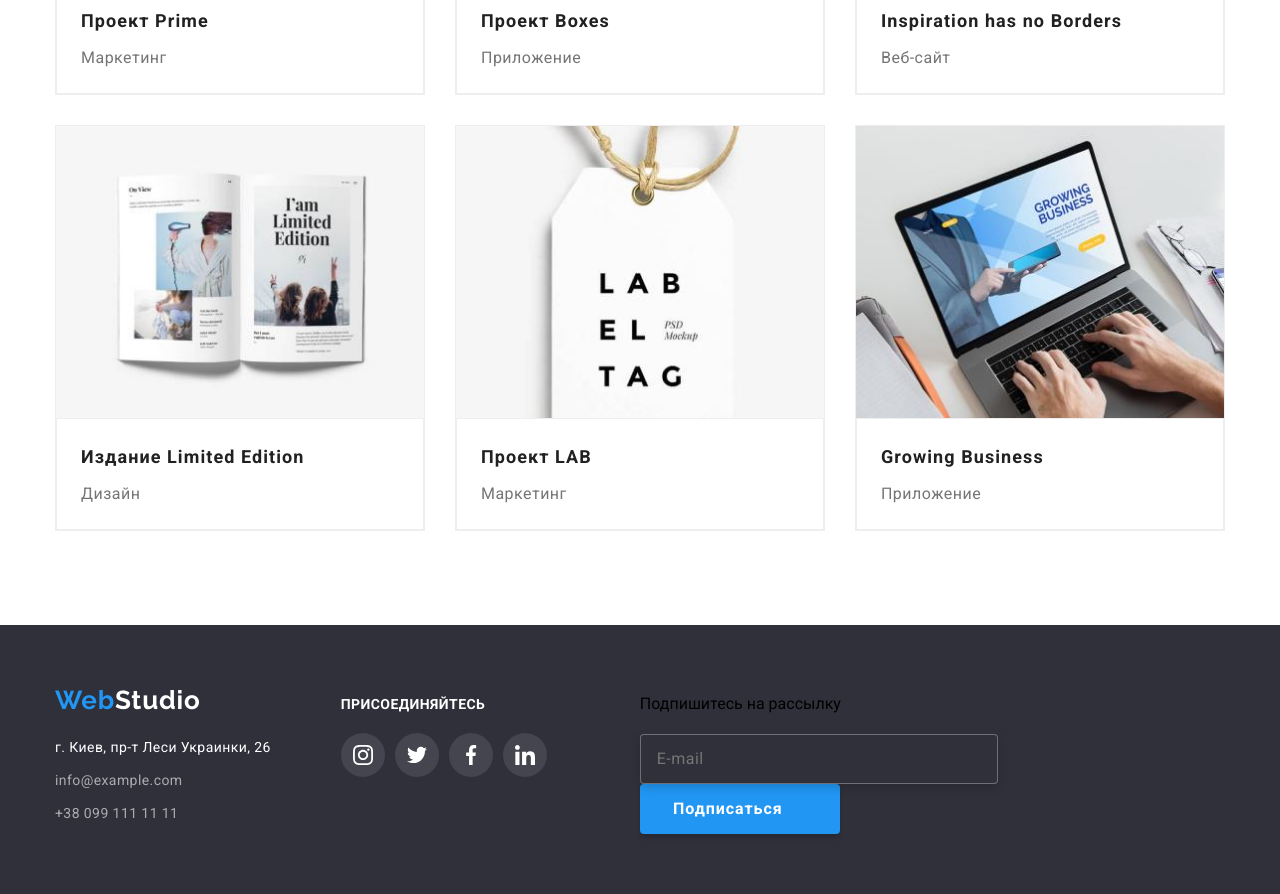
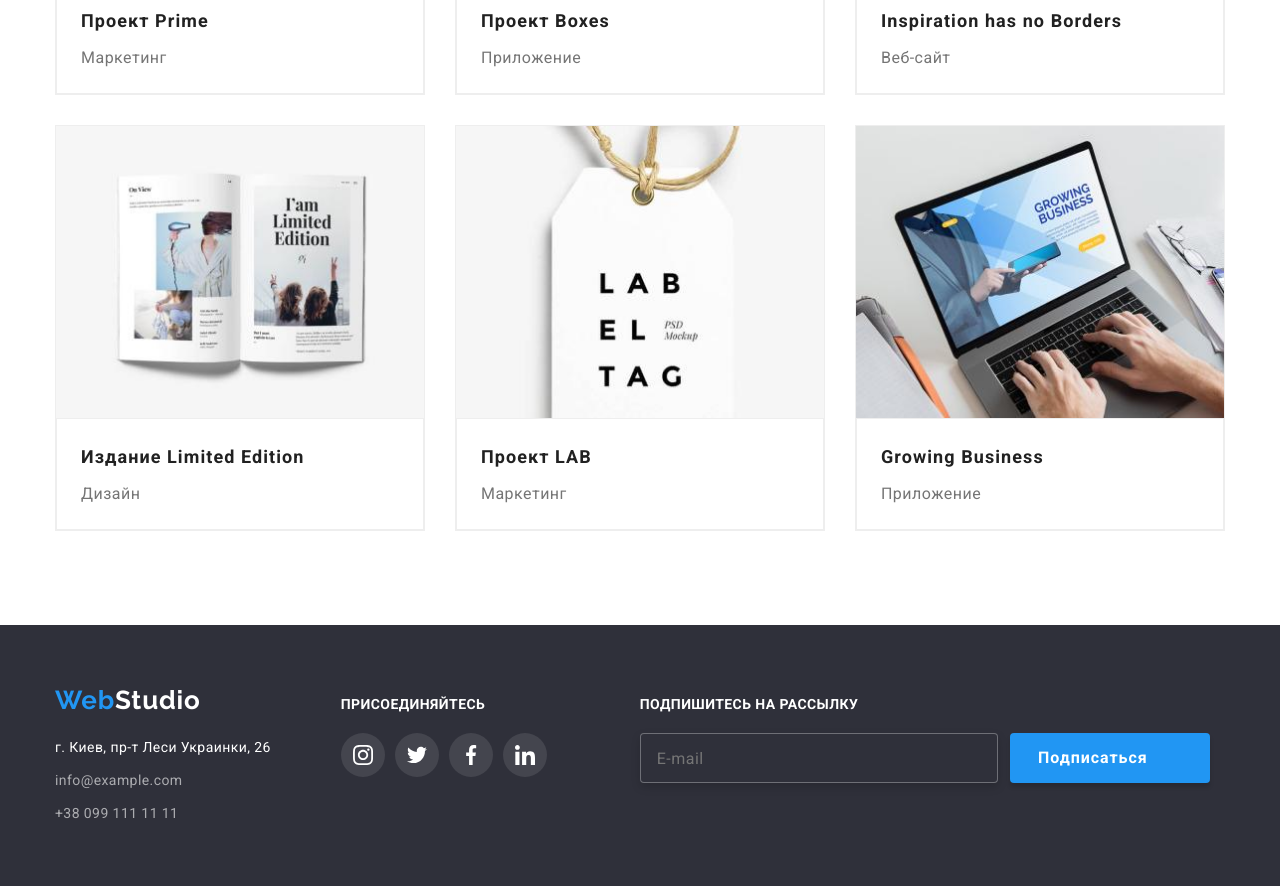
Before and after one commit to dmitrijkrot/goit-markup-hw-06, a plain HTML site: page portfolio.html in a window 1280 px wide. Shown: the part 1011-1905 px from the top of the page. Drawn offline with nearby package versions, Linux system fonts and the light colour scheme.

Commit message:
Update portfolio.html

```diff
--- a/portfolio.html
+++ b/portfolio.html
@@ -310,16 +310,17 @@
           </ul>
         </div>
         <div class="footer-mail-container">
-          <form action="footer-mail-form">
-            <label class="footer-mail-field">Подпишитесь на рассылку
+          <p class="footer-mail-text">Подпишитесь на рассылку</p>
+          <form action="#" class="footer-mail-form">
+            <label class="footer-mail-field">
               <input lang="en" class="footer-mail-input" type="email" name="user-email" placeholder="E-mail"/>
             </label>
+            <button class="btn-mail-form" type="submit">Подписаться
+              <svg class="btn-mail-icon" width="24" height="24">
+                <use href="./images/icons.svg#icon-icon-send"></use>
+              </svg>
+            </button>
           </form>
-          <button class="button btn-mail-form" type="submit">Подписаться
-            <svg class="connect-icon" width="24" height="24">
-              <use href="./images/icons.svg#icon-icon-send"></use>
-            </svg>
-          </button>
         </div>
       </div>
     </footer>
```
